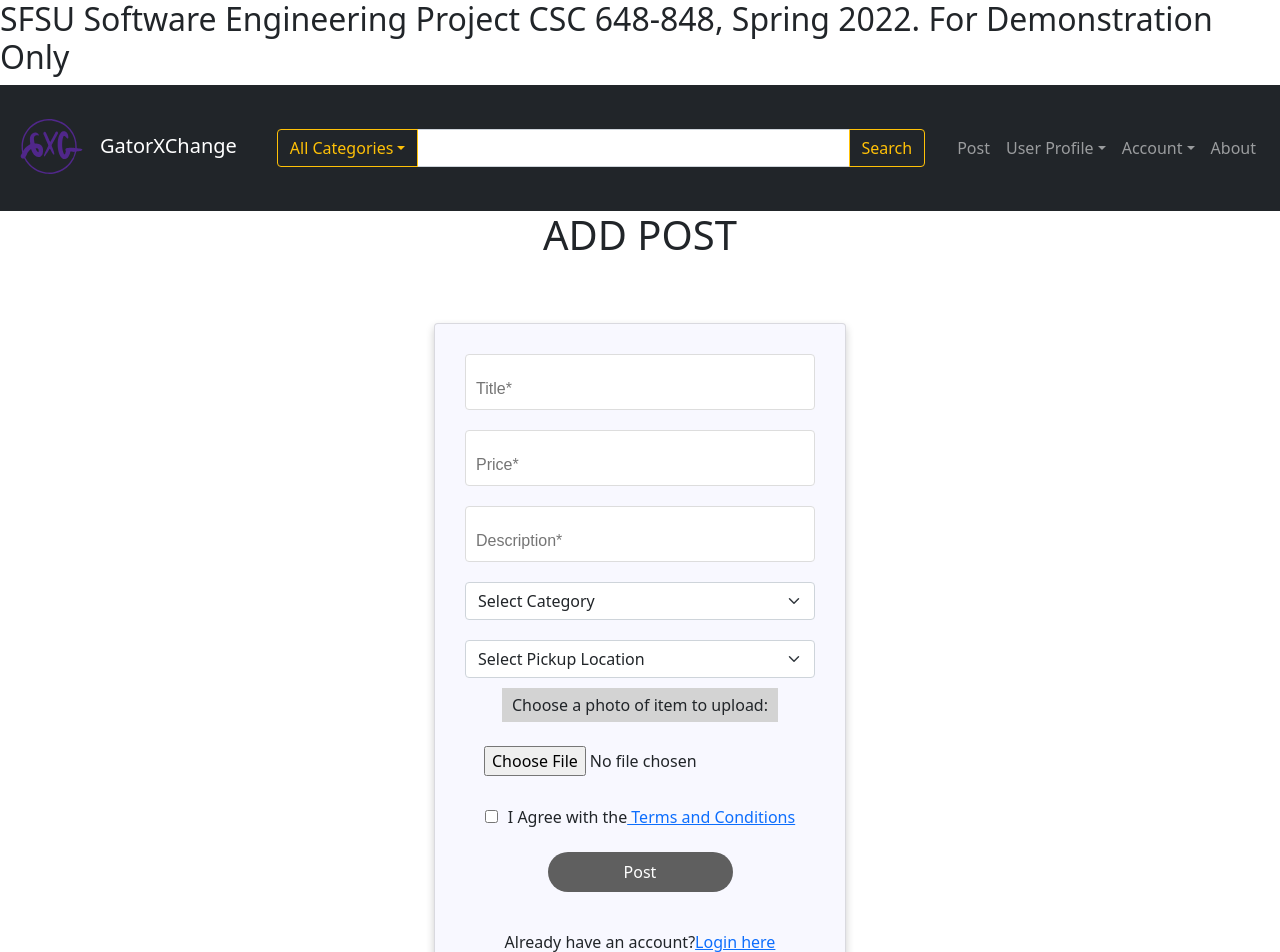
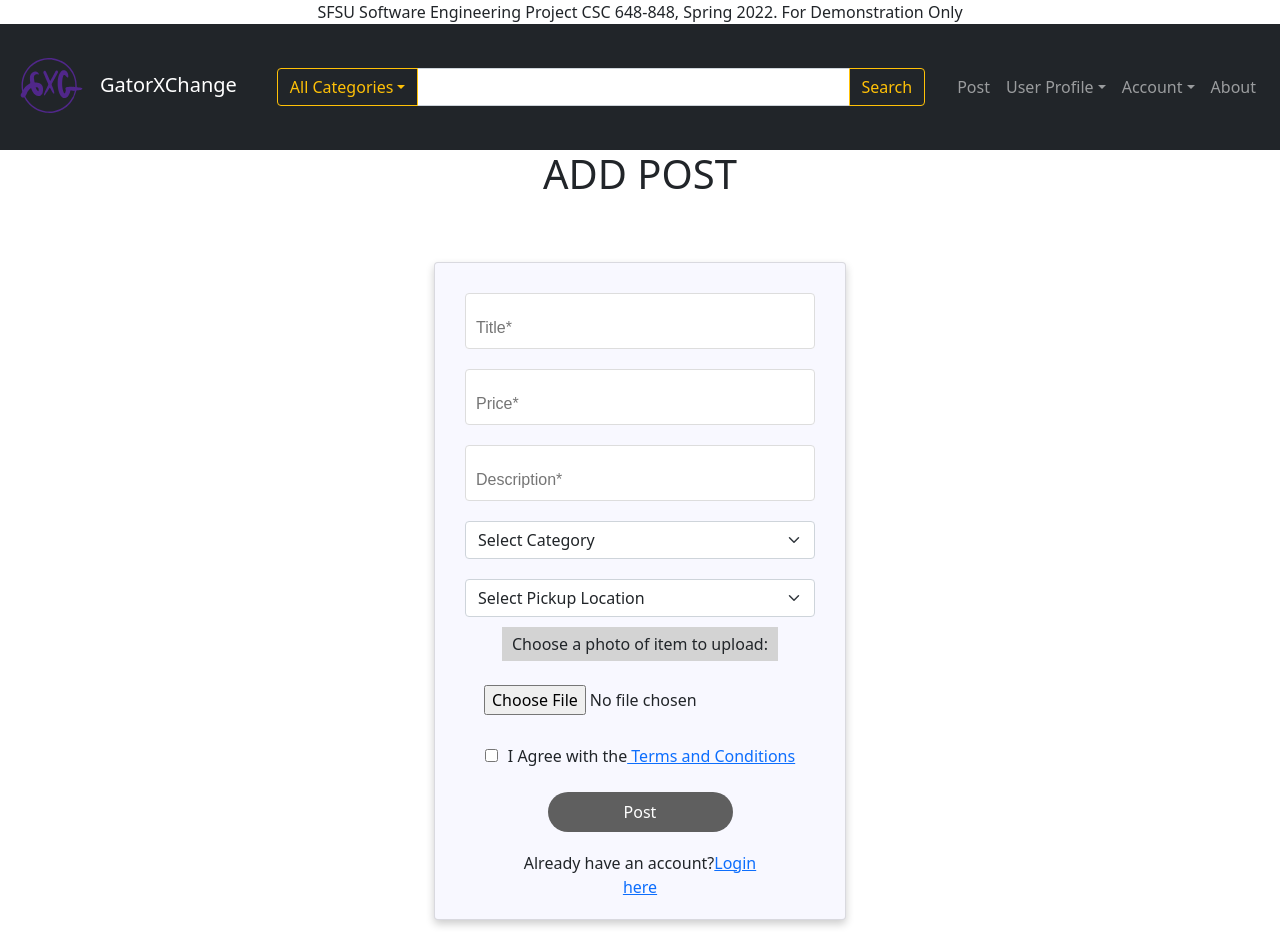
Before and after one commit to DrashtiShah23/online-marketplace-GatorXchange, a React (Create React App) app in the folder application/client/: page /Post in a window 1280 px wide. Shown: the top 952 px of the page. Built offline with nearby package versions, Linux system fonts and the light colour scheme.

Commit message:
Just made required text smaller

```diff
--- a/application/client/src/components/NavBar.js
+++ b/application/client/src/components/NavBar.js
@@ -11,9 +11,9 @@ import SearchBar from './SearchBar'
 export default function NavBar() {
   return (
     <div>
-      <h2>
+      <p>
       SFSU Software Engineering Project CSC 648-848, Spring 2022. For Demonstration Only
-      </h2>
+      </p>
       {/* React-bootstrap components please read websites documentation to style. ENJOY*/}
       <Navbar collapseOnSelect expand="lg" bg="dark" variant="dark">
         <Navbar.Brand href="/">
--- a/application/client/src/css/registration.css
+++ b/application/client/src/css/registration.css
@@ -153,5 +153,6 @@ box-shadow: 0 8px 16px 0 rgba(0,0,0,0.2);
     background-color: #4A217B;
     }
 p{
-    margin: .5cm;
+text-align: center;
+  margin: .01%;
 }
```
